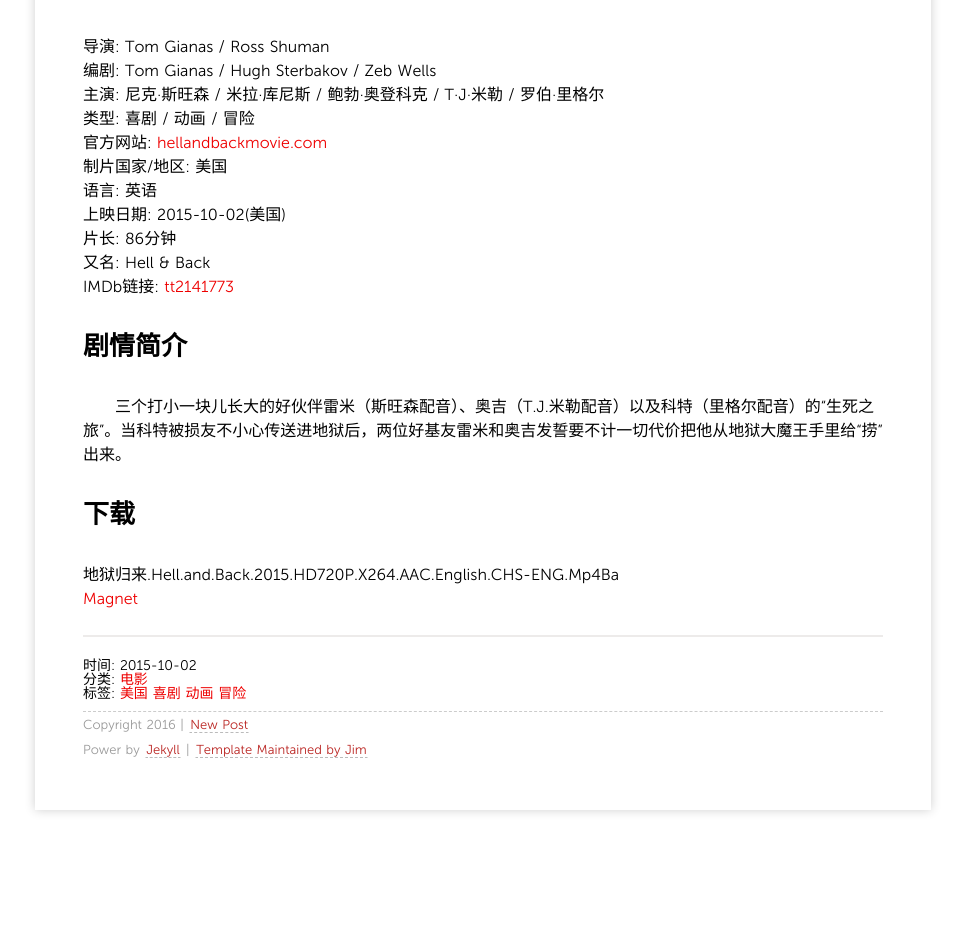
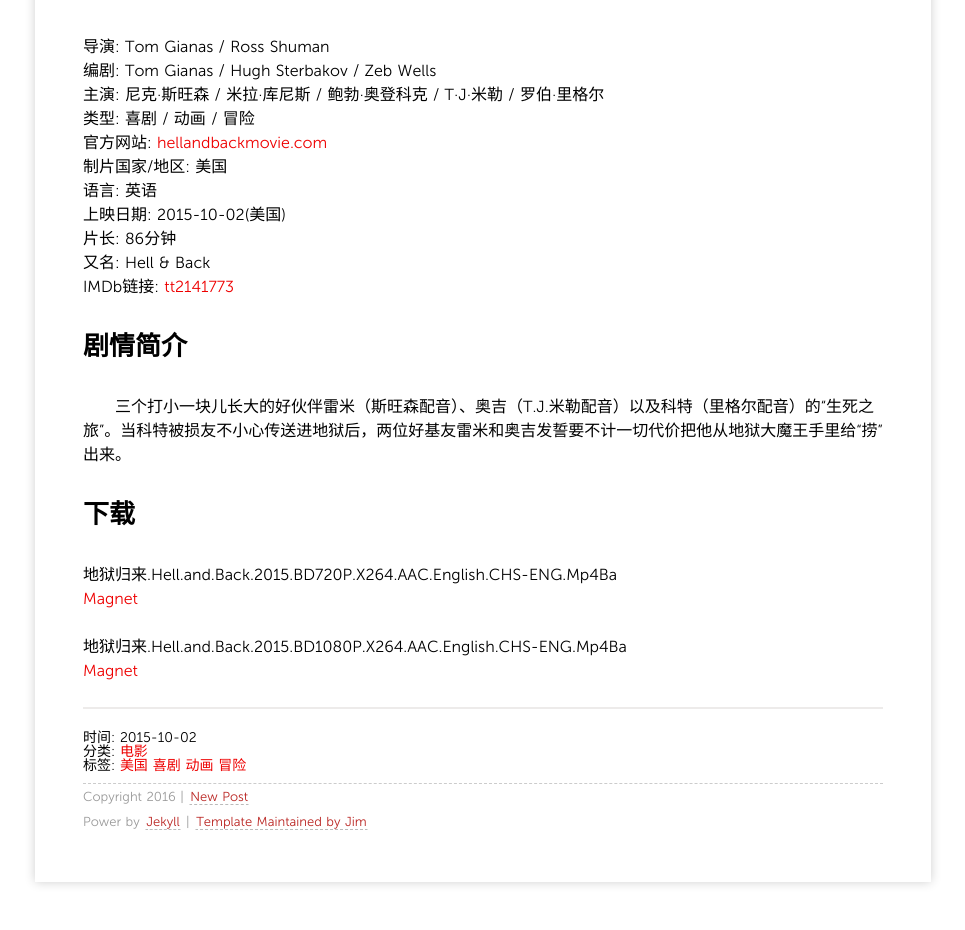
Before and after one commit to heartnn/mediablog, a Jekyll site: the page built from _posts/2015/2015-10-02-地狱归来.md, in a window 1280 px wide. Shown: the part 574-1504 px from the top of the page, without its empty margins (157-1122 px from the left). Built offline with Jekyll 4.4.1, drawn with Linux system fonts in a browser that asks for light colours; nearby versions of some CDN libraries; comment, search, counter and statistics services are not loaded; before the commit the page ends 1432 px from its top, so only the background shows below that.

Commit message:
Site updated: 2016-05-12 13:51:13

```diff
--- a/_posts/2015/2015-10-02-地狱归来.md
+++ b/_posts/2015/2015-10-02-地狱归来.md
@@ -24,5 +24,8 @@ IMDb链接: [tt2141773](http://www.imdb.com/title/tt2141773)
 　　三个打小一块儿长大的好伙伴雷米（斯旺森配音）、奥吉（T.J.米勒配音）以及科特（里格尔配音）的“生死之旅”。当科特被损友不小心传送进地狱后，两位好基友雷米和奥吉发誓要不计一切代价把他从地狱大魔王手里给“捞”出来。
 
 ## 下载
-地狱归来.Hell.and.Back.2015.HD720P.X264.AAC.English.CHS-ENG.Mp4Ba
-[Magnet](magnet:?xt=urn:btih:102f488f16c40e3adcad650144a990c25c7c98b7&tr=http://bt.mp4ba.com:2710/announce)
+地狱归来.Hell.and.Back.2015.BD720P.X264.AAC.English.CHS-ENG.Mp4Ba
+[Magnet](magnet:?xt=urn:btih:3e12f63699420163f6bdd34677f43a7195e27cf8&tr=http://bt.mp4ba.com:2710/announce)
+
+地狱归来.Hell.and.Back.2015.BD1080P.X264.AAC.English.CHS-ENG.Mp4Ba
+[Magnet](magnet:?xt=urn:btih:c7a88db436521ad334f81daf4edb50d68d6dc273&tr=http://bt.mp4ba.com:2710/announce)
```
